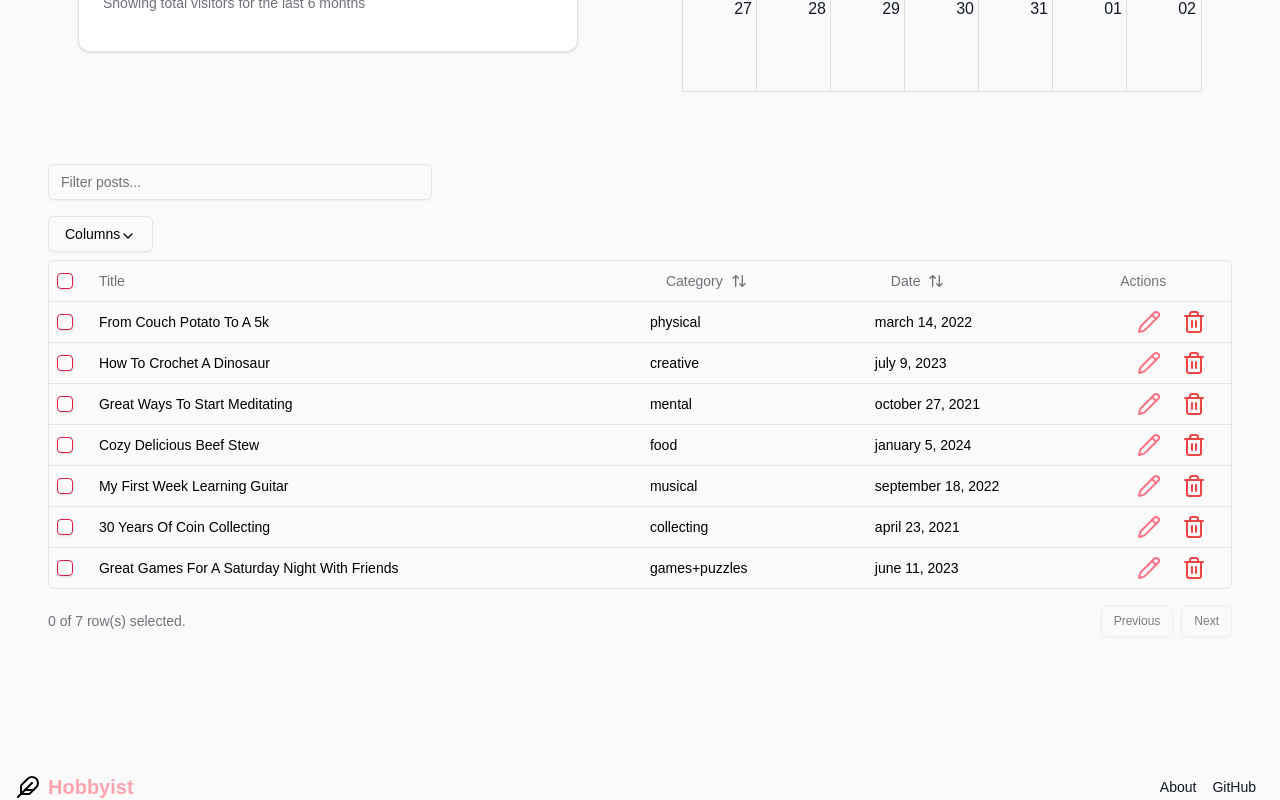
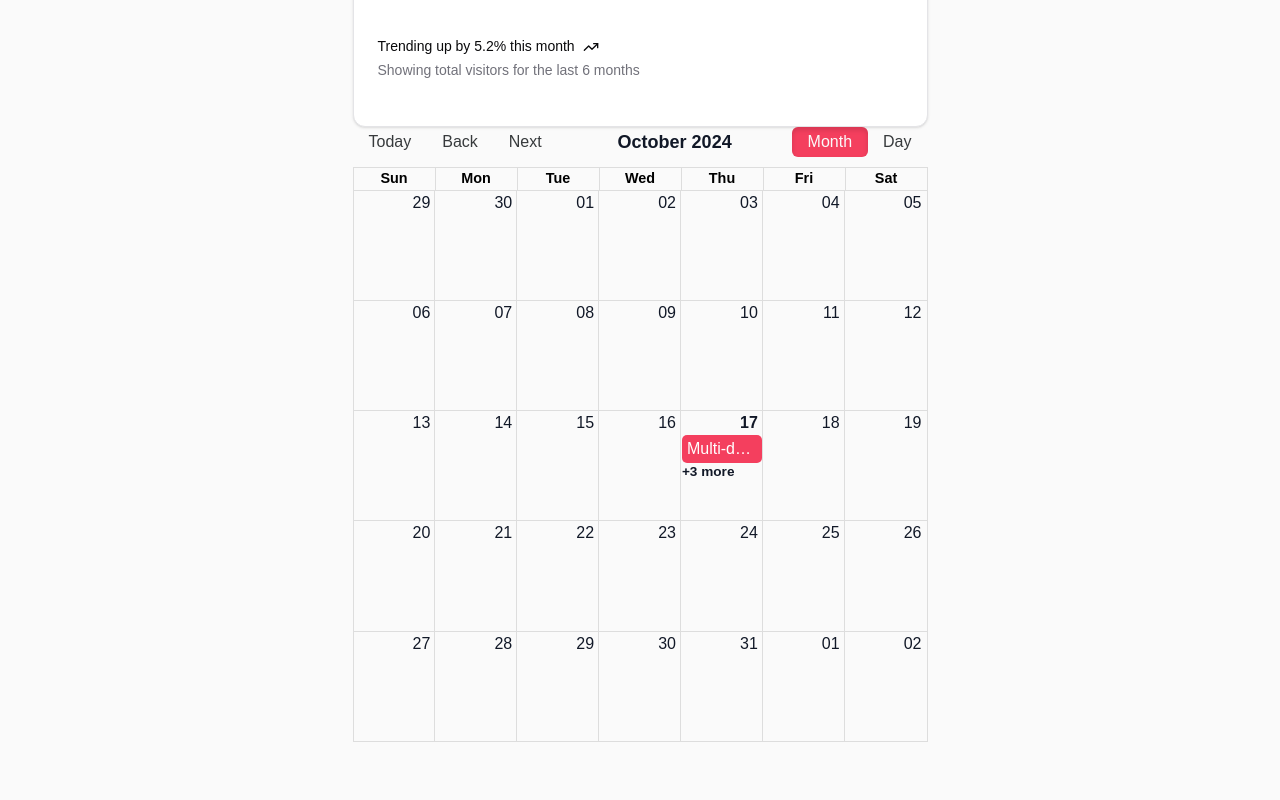
Before and after one commit to pllealfunes/nextjs-hobbyist, a Next.js app: page /posts/published in a window 1280 px wide. Shown: the part 620-1420 px from the top of the page. Built offline with nearby package versions, Linux system fonts and the light colour scheme.

Commit message:
adjusted height and widths of calendar and charts

```diff
--- a/src/app/posts/published/page.tsx
+++ b/src/app/posts/published/page.tsx
@@ -57,7 +57,9 @@ export default async function Published() {
     <div className="container mx-auto py-10">
       <div className="flex flex-wrap justify-around items-center gap-11 mb-24">
         <LikesCommentsChart />
-        <PostCalendar />
+        <div className="sm:mt-7 md:-mt-11">
+          <PostCalendar />
+        </div>
       </div>
       <DataTable columns={columns} data={data} />
     </div>
--- a/src/ui/components/calendar.tsx
+++ b/src/ui/components/calendar.tsx
@@ -28,7 +28,7 @@ const PostCalendar = () => {
       endAccessor="end"
       views={["month", "day"]}
       view={view}
-      style={{ height: 500, width: 520, display: "none" }}
+      style={{ height: 575, width: 575, display: "none" }}
       onView={handleOnChangeView}
       popup
     />
--- a/src/ui/components/likescomments-chart.tsx
+++ b/src/ui/components/likescomments-chart.tsx
@@ -42,7 +42,7 @@ export function LikesCommentsChart() {
   return (
     <Card
       className="flex flex-col justify-evenly"
-      style={{ height: 500, width: 500 }}
+      style={{ height: 575, width: 575 }}
     >
       <CardHeader>
         <CardTitle>Likes and Comments</CardTitle>
```
